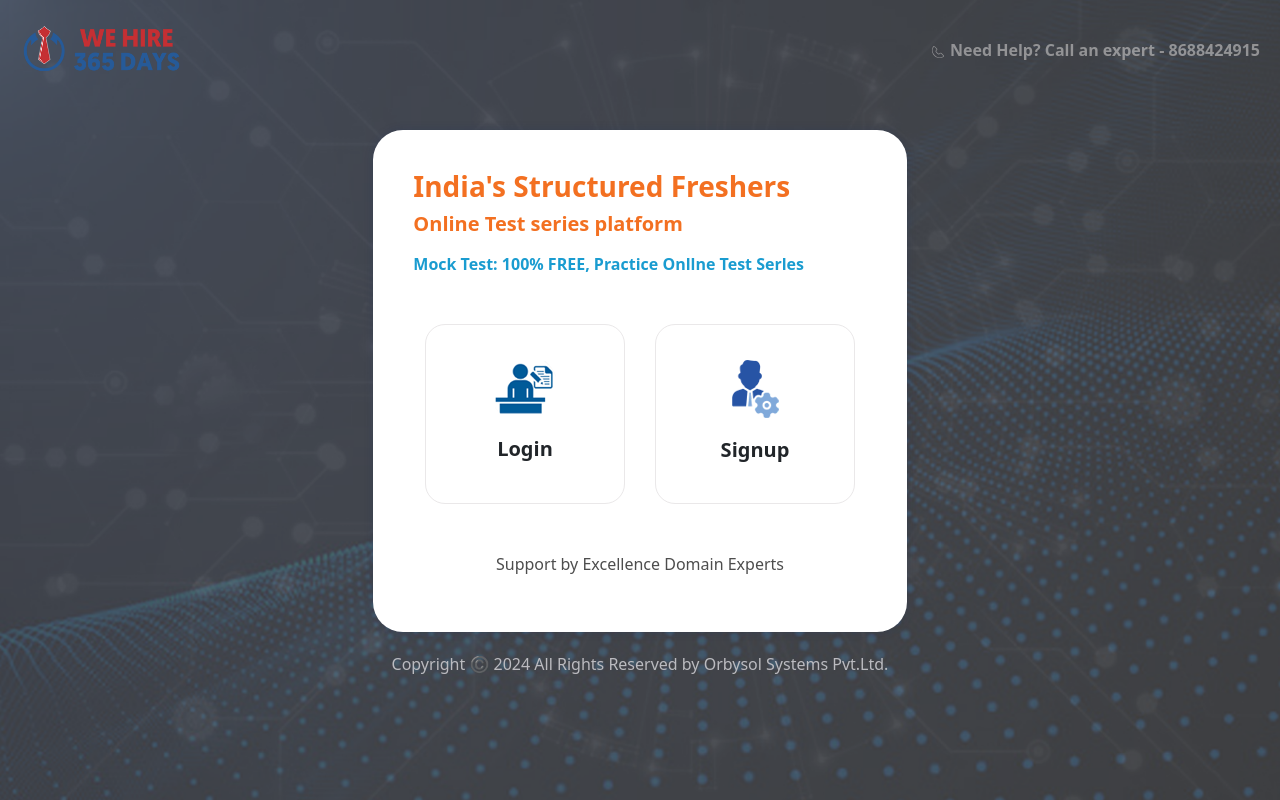
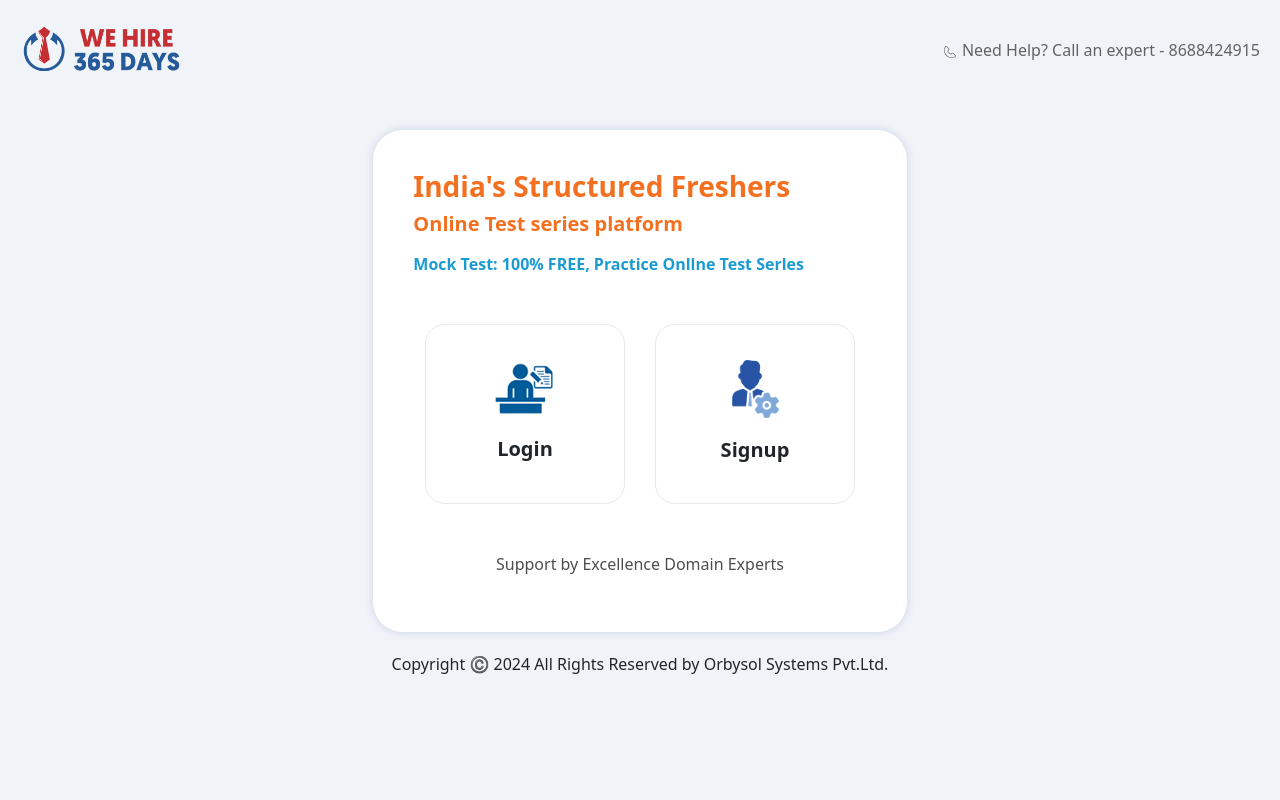
Before and after one commit to Pitlakrishna/exam_platform_final, a React (Create React App) app: page / in a window 1280 px wide. Built offline with nearby package versions, Linux system fonts and the light colour scheme.

Commit message:
login color changed

```diff
--- a/src/App.css
+++ b/src/App.css
@@ -2,6 +2,8 @@
     margin: 0;
     padding: 0;
     box-sizing: border-box;
+    /* font-family: 'Open Sans', sans-serif; */
+
 }
 
 :root {
@@ -13,7 +15,8 @@
 }
 
 body {
-    font-family: 'Open Sans', sans-serif;
+    /* font-family: 'Open Sans', sans-serif; */
+    /* font-family: Georgia, 'Times New Roman', Times, serif   ; */
     /* background-color: var(--bgColor); */
     background-color: #F0F4F9 !important;
     color: #444444;
--- a/src/components/Profile/index.js
+++ b/src/components/Profile/index.js
@@ -139,7 +139,7 @@ const Profile = () => {
           photoPreview: "",
         });
         navigate("/dashboard")
-        localStorage.setItem("profileImageFetched", JSON.stringify(true));
+        localStorage.setItem("profileImageFetched", JSON.stringify(false));
       }
     } catch (error) {
       console.error("Error response:", error);
--- a/src/pages/HomePage/index.js
+++ b/src/pages/HomePage/index.js
@@ -28,7 +28,7 @@ export const HomePage = () => {
                     <img src='/images/WE-HIRE.png' alt='logo' className='logo-img' />
                 </div>
                 <div className='header-nav'>
-                    <span style={{ color: 'rgba(204, 202, 202, 0.6)', fontWeight: "900" }}><CiPhone /> Need Help? <span>Call an expert - 8688424915</span></span>
+                    <span style={{ color: '#636363' }}><CiPhone /> Need Help? <span>Call an expert - 8688424915</span></span>
                 </div>
             </header>
             <div className='home-body-container'  >
@@ -60,7 +60,7 @@ export const HomePage = () => {
                     </>}
                 </div>
             </div>
-            <div className='d-flex flex-column text-center p-3 mt-1 ' style={{ color: "#bbbbc0" }}>
+            <div className='d-flex flex-column text-center p-3 mt-1 ' style={{ color: "'#636363'" }}>
                 <span>Copyright ©️ 2024 All Rights Reserved by Orbysol Systems Pvt.Ltd.</span>
                 {/* <p className='mt-3 fw-bold' style={{color:"white", fontSize:"20px"}}>Powered by Save Bharat</p> */}
             </div>
--- a/src/pages/HomePage/index.scss
+++ b/src/pages/HomePage/index.scss
@@ -2,11 +2,11 @@
     height: 100vh;
 
 
-    background-image: url("../../../public/images/bg-warer1.png");
+    // background-image: url("../../../public/images/bg-warer1.png");
     // background-image: url("https://png.pngtree.com/background/20210710/original/pngtree-flat-business-style-banner-picture-image_1020686.jpg");
 
 
-    background-image: url("../../../public/images/bg-warer1.png");
+    // background-image: url("../../../public/images/bg-warer1.png");
 
     background-size: cover;
     background-repeat: no-repeat;
--- a/src/pages/MainPage/index.js
+++ b/src/pages/MainPage/index.js
@@ -35,7 +35,7 @@ export const MainPage = () => {
                     {isHome && <>
                         <h3 style={{color:"#F37021"}}>India's Structured Freshers</h3>
                         <h5 style={{color:"#F37021"}}>Online Test series platform</h5>
-                        <small className='mt-5' style={{color:"#1A9CD0"}}>Mock Test: 100% FREE, Practice Onllne Test Serles</small>
+                        <small className='mt-5' style={{color:"#1A9CD0"}}>Mock Test: 100% FREE, Practice Online Test Series</small>
                         <div className='container d-flex justify-content-center gap-3 mt-5'>
                             <div className='d-flex flex-column align-items-center justify-content-center gap-3' onClick={onLoginClick}>
                                 <img src='/images/wehire-login.png' alt='login'/>
```
